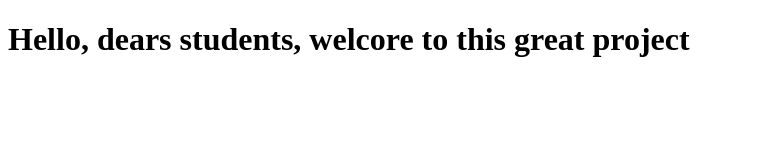
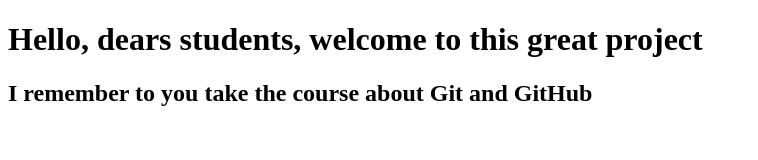
Before and after one commit to PaipCas/personalProject, a plain HTML site: page index.html in a window 1280 px wide. Shown: the whole page, without its empty margins (0-758 px from the left). Drawn offline with Linux system fonts and the light colour scheme.

Commit message:
Second commit

```diff
--- a/index.html
+++ b/index.html
@@ -7,7 +7,9 @@
 </head>
 <body>
 	<div>
-		<h1>Hello, dears students, welcore to this great project</h1>
+		<h1>Hello, dears students, welcome to this great project</h1>
+
+		<h2>I remember to you take the course about Git and GitHub</h2>
 	</div>
 </body>
 </html>
```
